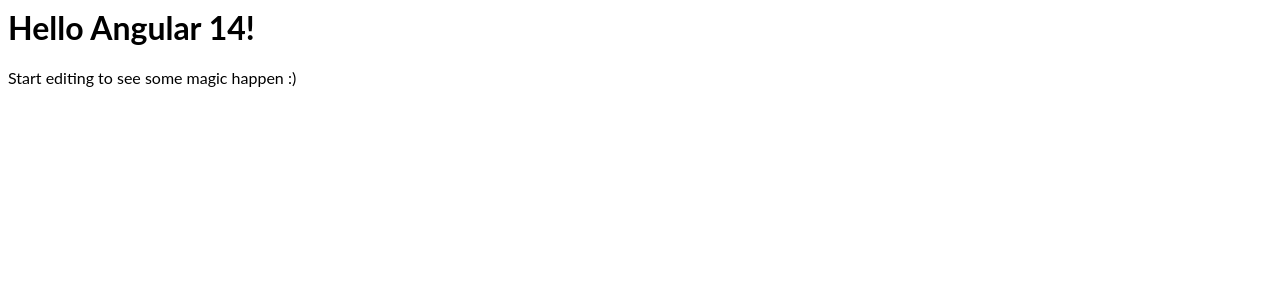
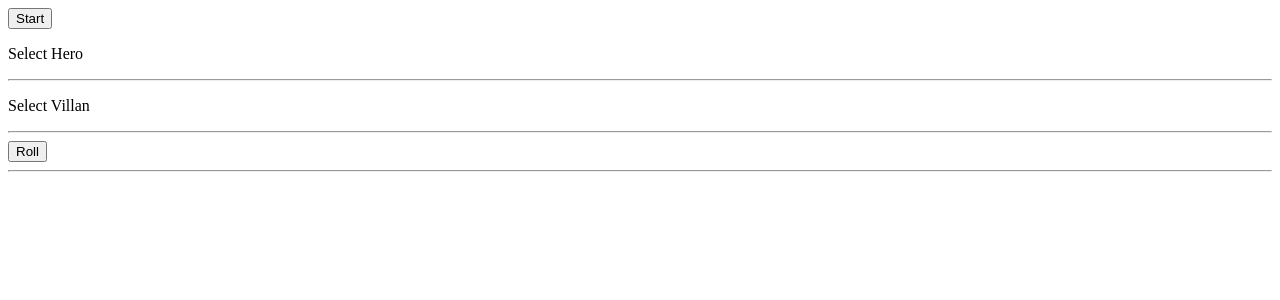
Before and after one commit to DionFinn/HeroFrontEnd, an Angular app: page / in a window 1280 px wide. Shown: the top 300 px of the page. Built offline with nearby package versions, Linux system fonts and the light colour scheme.

Commit message:
3 files modified, 8 added

```diff
--- /dev/null
+++ b/src/app/Components/game/game.component.html
@@ -0,0 +1,7 @@
+<button (click)="StartBtn()">Start</button>
+<p>Select Hero</p>
+<hr>
+<p>Select Villan</p>
+<hr>
+<button (click)="RollBtn()">Roll</button>
+<hr>
--- /dev/null
+++ b/src/app/Components/game/game.component.ts
@@ -0,0 +1,24 @@
+import { Component, OnInit } from '@angular/core';
+import { Hero } from '../../Models/Hero';
+import { HeroComponent } from '../hero/hero.component';
+
+@Component({
+  selector: 'app-game',
+  templateUrl: './game.component.html',
+  styleUrls: ['./game.component.css']
+})
+export class GameComponent implements OnInit {
+  heroList: Hero [] = []
+
+  constructor() { }
+
+  ngOnInit() {
+  }
+  StartBtn(): void{
+
+  }
+  RollBtn(): void{
+
+  }
+
+}
--- /dev/null
+++ b/src/app/Components/hero/hero.component.html
@@ -0,0 +1,4 @@
+{{hero.HeroName}}
+{{hero.MinDice}}
+{{hero.MaxDice}}
+{{hero.Uses}}
--- /dev/null
+++ b/src/app/Components/hero/hero.component.ts
@@ -0,0 +1,17 @@
+import { Component, OnInit } from '@angular/core';
+import { Hero } from '../../Models/Hero';
+
+@Component({
+  selector: 'app-hero',
+  templateUrl: './hero.component.html',
+  styleUrls: ['./hero.component.css']
+})
+export class HeroComponent implements OnInit {
+  hero: Hero;
+
+  constructor() { }
+
+  ngOnInit() {
+  }
+
+}
--- /dev/null
+++ b/src/app/Models/Hero.ts
@@ -0,0 +1,7 @@
+export class Hero {
+  HeroID: number;
+  HeroName: string;
+  MinDice: number;
+  MaxDice: number
+  Uses: number;
+}
--- a/src/app/app.component.html
+++ b/src/app/app.component.html
@@ -1,4 +1 @@
-<hello name="{{ name }}"></hello>
-<p>
-  Start editing to see some magic happen :)
-</p>
+<app-game></app-game>
--- a/src/app/app.module.ts
+++ b/src/app/app.module.ts
@@ -4,10 +4,15 @@
 
 import { AppComponent } from './app.component';
 import { HelloComponent } from './hello.component';
+import { HeroComponent } from './Components/hero/hero.component';
+import { GameComponent } from './Components/game/game.component';
 
 @NgModule({
   imports:      [ BrowserModule, FormsModule ],
-  declarations: [ AppComponent, HelloComponent ],
+  declarations: [ AppComponent,
+                  HelloComponent,
+                  HeroComponent,
+                  GameComponent],
   bootstrap:    [ AppComponent ]
 })
 export class AppModule { }
```
Also changed, not shown: src/app/app.component.ts (+7 -0 lines), src/app/Components/game/game.component.css (added), src/app/Components/hero/hero.component.css (added), src/app/Models/Game.ts (added).
